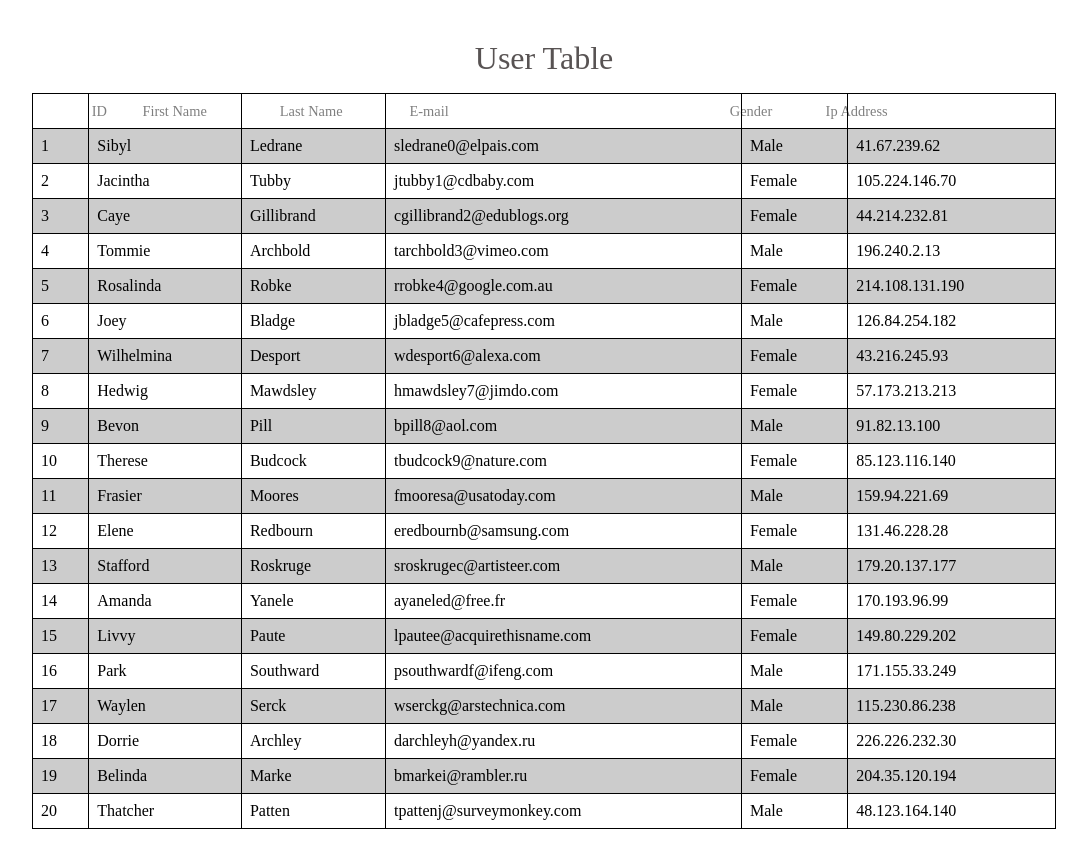
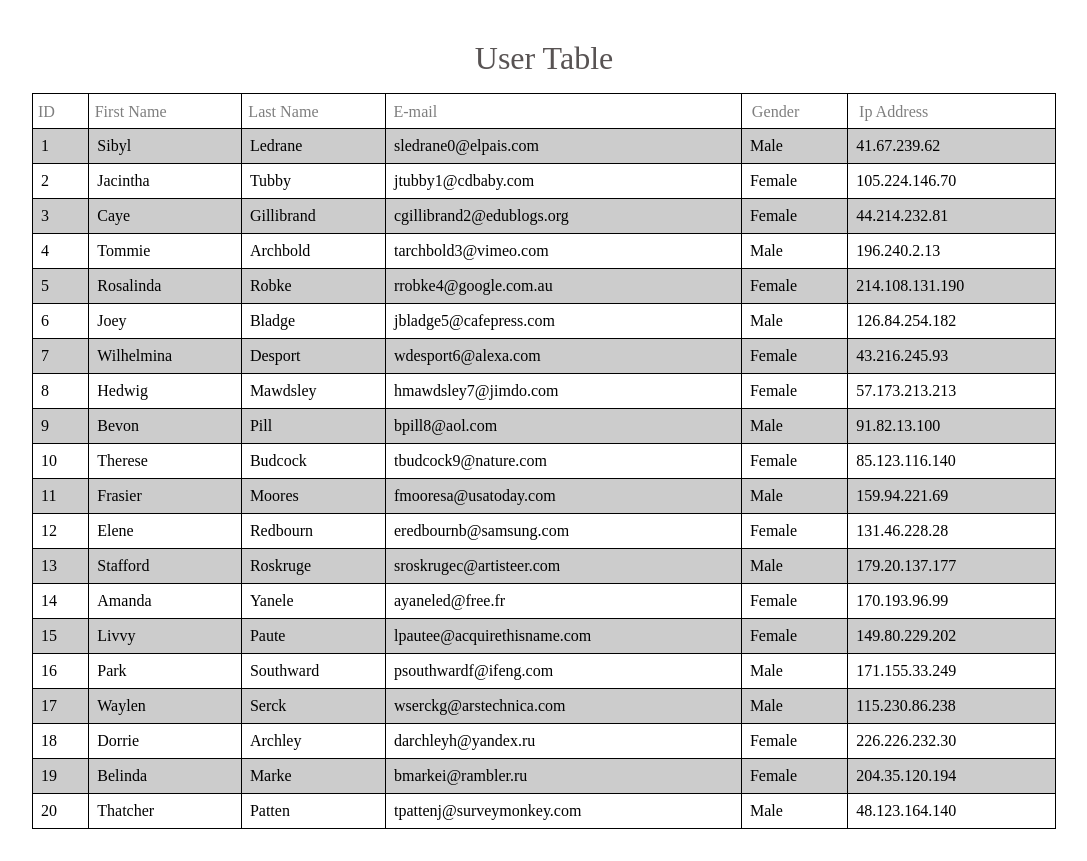
Before and after one commit to Hamzah25-ai/table, a plain HTML site: page index.html in a window 1280 px wide. In both pictures the pointer is over the element 640 px from the left and 111 px from the top of the page. Shown: the whole page, without its empty margins (96-1183 px from the left). Drawn offline with Linux system fonts and the light colour scheme.

Commit message:
modified scale

```diff
--- a/style.css
+++ b/style.css
@@ -32,6 +32,6 @@
   color: rgb(88, 83, 83);
 }
 tr:hover {
-  transform: scale(0.9);
+  transform: scale(1.007);
   cursor: pointer;
 }
```
